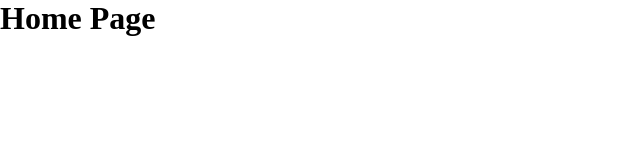
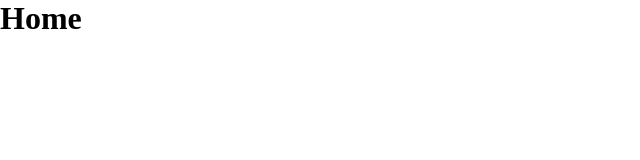
Before and after one commit to Rishu2000/adaptReadyAss, a React (Create React App) app in the folder client/: page / in a window 1280 px wide. Shown: the top 160 px of the page, without its empty margins (0-640 px from the left). Built offline with nearby package versions, Linux system fonts and the light colour scheme.

Commit message:
Created seprate Compenents for Pages.

```diff
--- a/client/src/components/App.js
+++ b/client/src/components/App.js
@@ -1,6 +1,8 @@
 import React, {useState, useEffect} from 'react'
 import "../styles/App.css"
 import {BrowserRouter as Router, Switch, Route} from 'react-router-dom'
+import CheckOut from './pages/CheckOut';
+import Home from './pages/Home';
 
 const App = () => {
 
@@ -19,10 +21,12 @@ useEffect(() => {
     <Router>
       <Switch>
         <Route path="/checkOut">
-          <h1>Check out Page</h1>
+        {/* Created seprate Compenents for Check Out Pages. */}
+          <h1><CheckOut/></h1>
         </Route>
         <Route path="/" exact>
-          <h1>Home Page</h1>
+        {/* Created seprate Compenents for Home Pages. */}
+          <h1><Home/></h1>
         </Route>
       {/* <div>
         {products?JSON.stringify(products):"eerg"}
--- /dev/null
+++ b/client/src/components/pages/CheckOut.js
@@ -0,0 +1,11 @@
+import React from 'react'
+
+const CheckOut = () => {
+    return (
+        <div>
+            CheckOut Page
+        </div>
+    )
+}
+
+export default CheckOut
--- /dev/null
+++ b/client/src/components/pages/Home.js
@@ -0,0 +1,11 @@
+import React from 'react'
+
+const Home = () => {
+    return (
+        <div>
+          Home
+        </div>
+    )
+}
+
+export default Home
```
